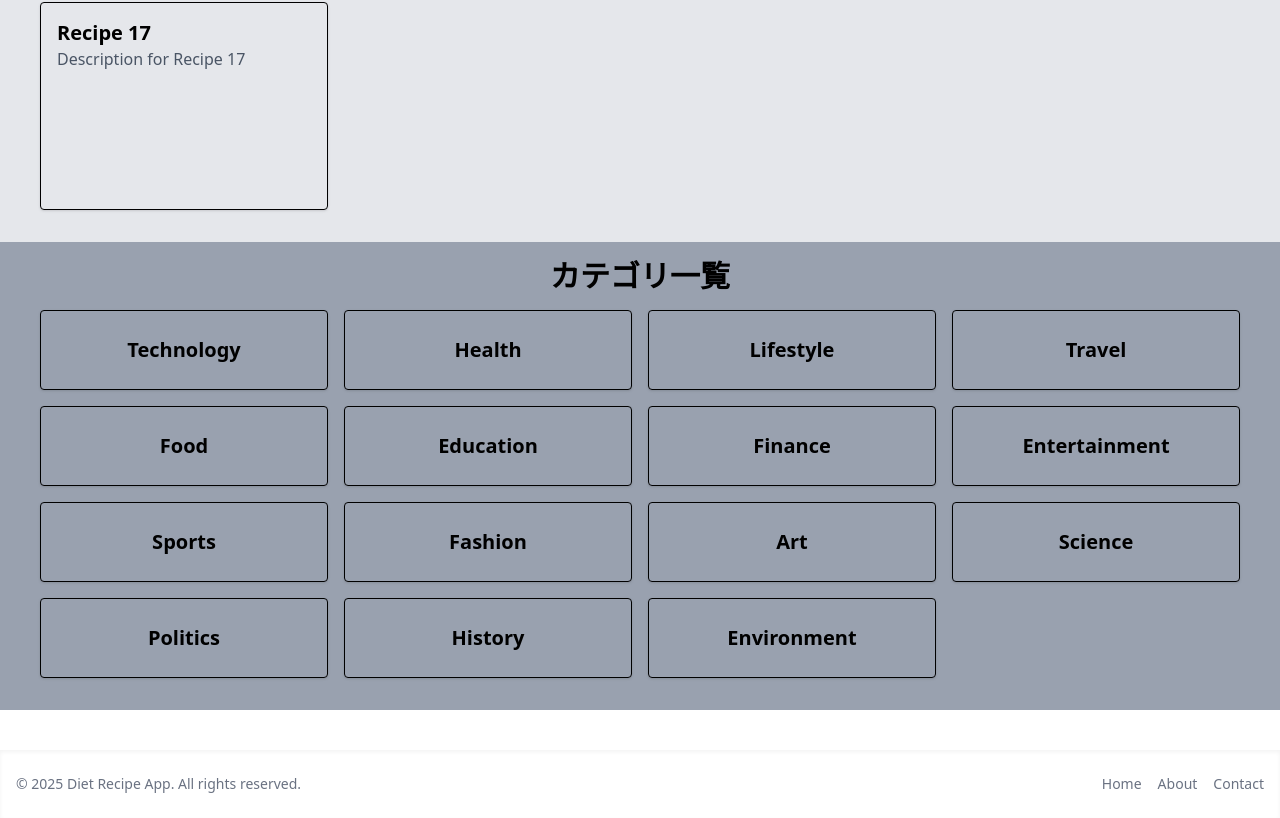
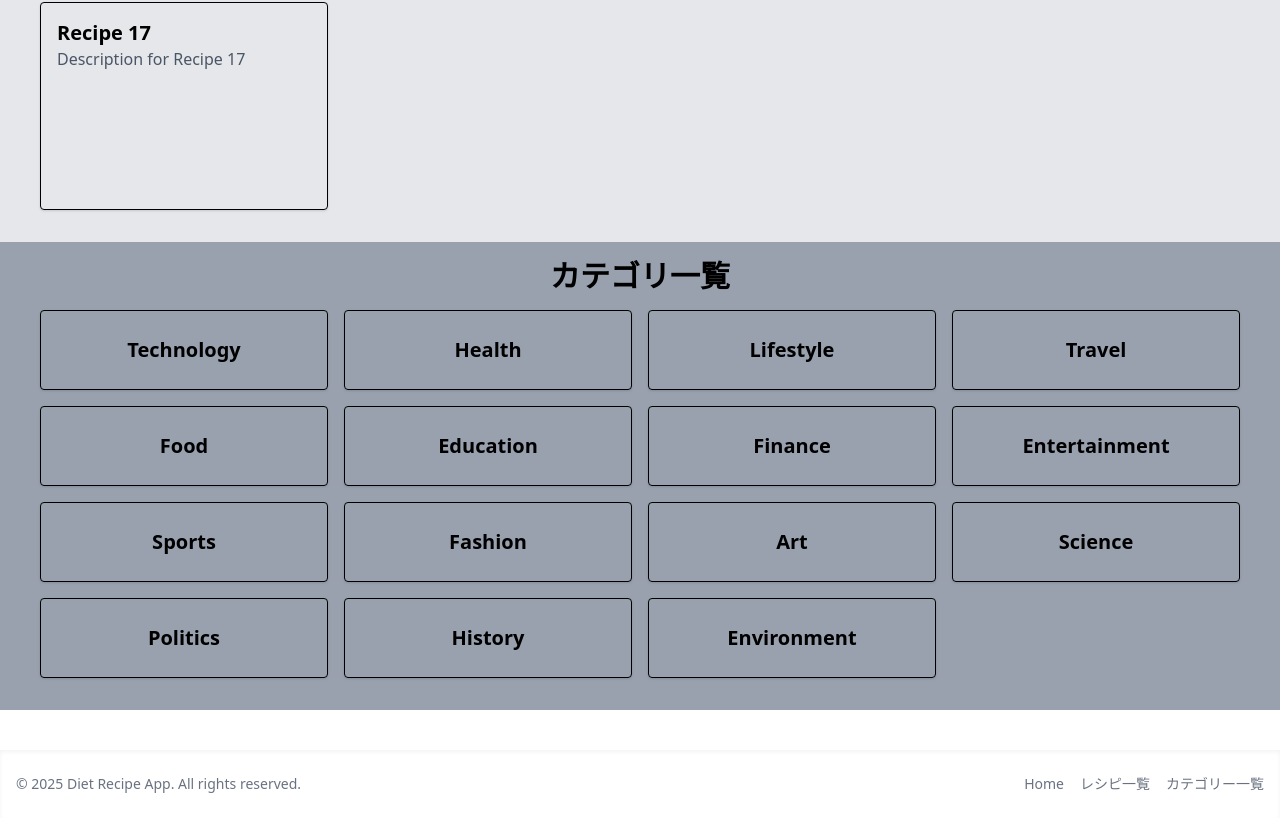
Before and after one commit to takuyan89/diet-recipe-app, a Next.js app: page / in a window 1280 px wide. Shown: the part 1148-1966 px from the top of the page. Built offline with nearby package versions, Linux system fonts and the light colour scheme.

Commit message:
ヘッダー、フッター修正

```diff
--- a/src/app/components/layout/footer/Footer.tsx
+++ b/src/app/components/layout/footer/Footer.tsx
@@ -9,11 +9,11 @@ export const Footer = () => {
           <Link href='/' className='hover:text-black'>
             Home
           </Link>
-          <Link href='/about' className='hover:text-black'>
-            About
+          <Link href='/recipe' className='hover:text-black'>
+            レシピ一覧
           </Link>
-          <Link href='/contact' className='hover:text-black'>
-            Contact
+          <Link href='/category' className='hover:text-black'>
+            カテゴリー一覧
           </Link>
         </div>
       </div>
--- a/src/app/components/layout/header/Header.tsx
+++ b/src/app/components/layout/header/Header.tsx
@@ -14,10 +14,10 @@ export const Header = () => {
           <Link href='/' className='hover:text-black'>
             Home
           </Link>
-          <Link href='/about' className='hover:text-black'>
+          <Link href='/recipe' className='hover:text-black'>
             レシピ一覧
           </Link>
-          <Link href='/contact' className='hover:text-black'>
+          <Link href='/category' className='hover:text-black'>
             カテゴリー一覧
           </Link>
         </nav>
```
